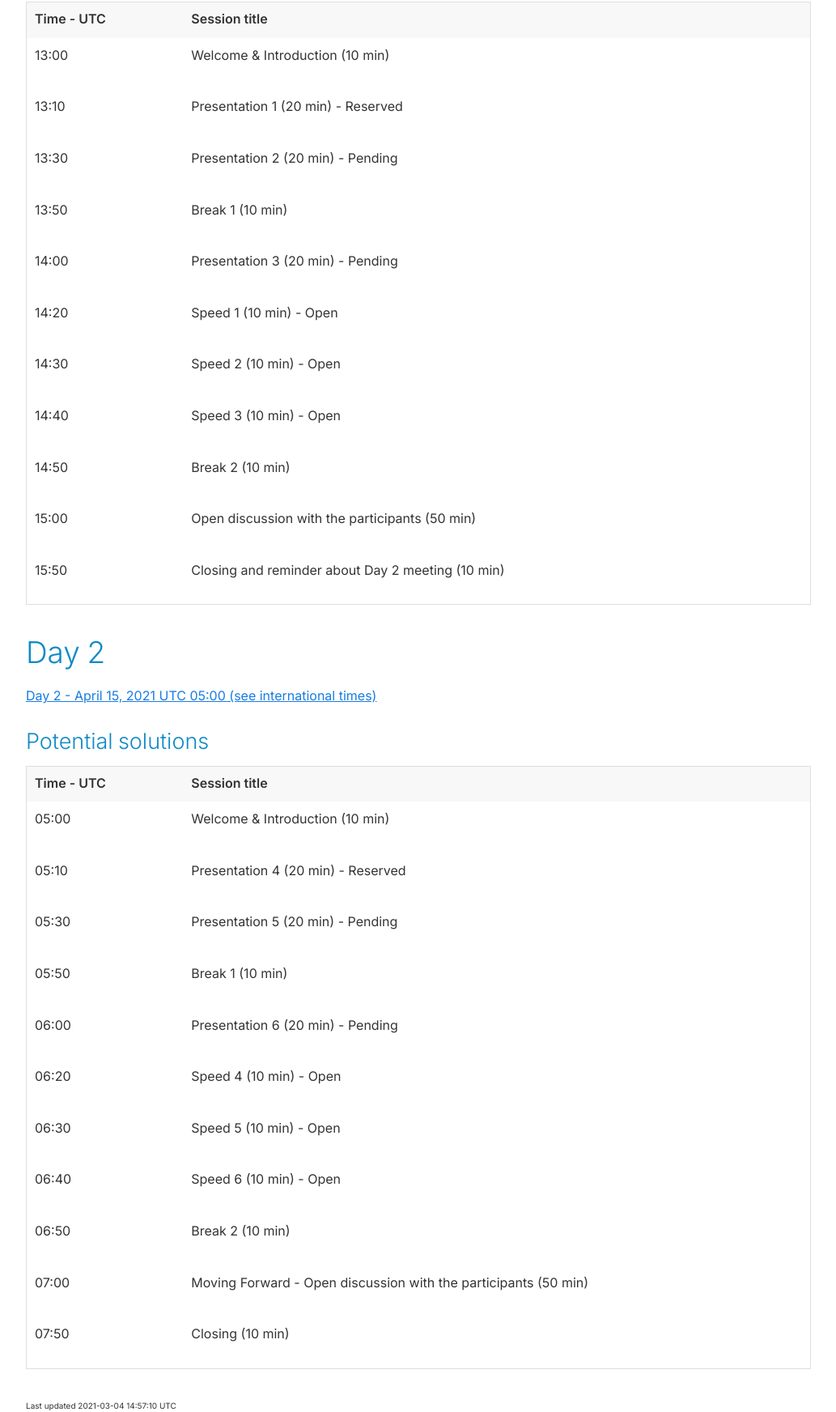
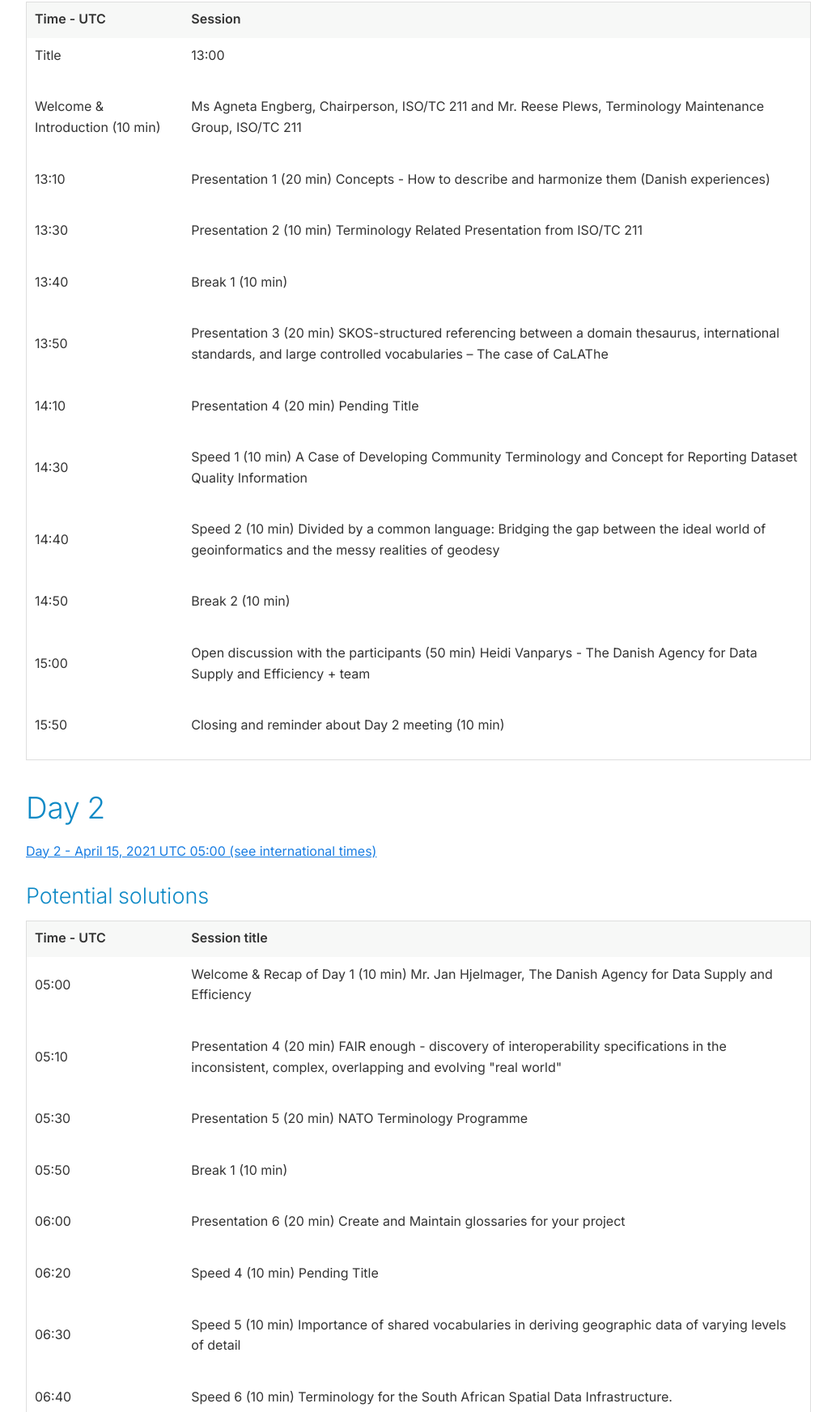
Before and after one commit to sharedconcepts/sharedconcepts.github.io, a plain HTML site: page agenda.html in a window 1280 px wide. Shown: the part 376-2120 px from the top of the page at 81% size, without its empty margins (123-1156 px from the left). Drawn offline with Linux system fonts and the light colour scheme; a web font is replaced by a local one.

Commit message:
deploy: 03d8b012bdd2bba8860e1065686270887e164f30

```diff
--- a/agenda.html
+++ b/agenda.html
@@ -169,7 +169,7 @@ p a>code:hover{color:rgba(0,0,0,.9)}
 <div id="preamble">
 <div class="sectionbody">
 <div class="paragraph">
-<p>This agenda is under revision, please check back&#8230;&#8203;</p>
+<p>This agenda is still under revision, however these are the presentation titles that have been promised; please check back&#8230;&#8203;</p>
 </div>
 </div>
 </div>
@@ -189,16 +189,24 @@ p a>code:hover{color:rgba(0,0,0,.9)}
 <thead>
 <tr>
 <th class="tableblock halign-left valign-top">Time - UTC</th>
-<th class="tableblock halign-left valign-top">Session title</th>
+<th class="tableblock halign-left valign-top">Session</th>
 </tr>
 </thead>
 <tbody>
 <tr>
 <td class="tableblock halign-left valign-top"><div class="content"><div class="paragraph">
+<p>Title</p>
+</div></div></td>
+<td class="tableblock halign-left valign-top"><div class="content"><div class="paragraph">
 <p>13:00</p>
 </div></div></td>
+</tr>
+<tr>
 <td class="tableblock halign-left valign-top"><div class="content"><div class="paragraph">
 <p>Welcome &amp; Introduction (10 min)</p>
+</div></div></td>
+<td class="tableblock halign-left valign-top"><div class="content"><div class="paragraph">
+<p>Ms Agneta Engberg, Chairperson, ISO/TC 211 and Mr. Reese Plews, Terminology Maintenance Group, ISO/TC 211</p>
 </div></div></td>
 </tr>
 <tr>
@@ -206,7 +214,7 @@ p a>code:hover{color:rgba(0,0,0,.9)}
 <p>13:10</p>
 </div></div></td>
 <td class="tableblock halign-left valign-top"><div class="content"><div class="paragraph">
-<p>Presentation 1 (20 min) - Reserved</p>
+<p>Presentation 1 (20 min) Concepts - How to describe and harmonize them (Danish experiences)</p>
 </div></div></td>
 </tr>
 <tr>
@@ -214,7 +222,15 @@ p a>code:hover{color:rgba(0,0,0,.9)}
 <p>13:30</p>
 </div></div></td>
 <td class="tableblock halign-left valign-top"><div class="content"><div class="paragraph">
-<p>Presentation 2 (20 min) - Pending</p>
+<p>Presentation 2 (10 min) Terminology Related Presentation from ISO/TC 211</p>
+</div></div></td>
+</tr>
+<tr>
+<td class="tableblock halign-left valign-top"><div class="content"><div class="paragraph">
+<p>13:40</p>
+</div></div></td>
+<td class="tableblock halign-left valign-top"><div class="content"><div class="paragraph">
+<p>Break 1 (10 min)</p>
 </div></div></td>
 </tr>
 <tr>
@@ -222,23 +238,15 @@ p a>code:hover{color:rgba(0,0,0,.9)}
 <p>13:50</p>
 </div></div></td>
 <td class="tableblock halign-left valign-top"><div class="content"><div class="paragraph">
-<p>Break 1 (10 min)</p>
+<p>Presentation 3 (20 min) SKOS-structured referencing between a domain thesaurus, international standards, and large controlled vocabularies – The case of CaLAThe</p>
 </div></div></td>
 </tr>
 <tr>
 <td class="tableblock halign-left valign-top"><div class="content"><div class="paragraph">
-<p>14:00</p>
+<p>14:10</p>
 </div></div></td>
 <td class="tableblock halign-left valign-top"><div class="content"><div class="paragraph">
-<p>Presentation 3 (20 min) - Pending</p>
-</div></div></td>
-</tr>
-<tr>
-<td class="tableblock halign-left valign-top"><div class="content"><div class="paragraph">
-<p>14:20</p>
-</div></div></td>
-<td class="tableblock halign-left valign-top"><div class="content"><div class="paragraph">
-<p>Speed 1 (10 min) - Open</p>
+<p>Presentation 4 (20 min) Pending Title</p>
 </div></div></td>
 </tr>
 <tr>
@@ -246,7 +254,7 @@ p a>code:hover{color:rgba(0,0,0,.9)}
 <p>14:30</p>
 </div></div></td>
 <td class="tableblock halign-left valign-top"><div class="content"><div class="paragraph">
-<p>Speed 2 (10 min) - Open</p>
+<p>Speed 1 (10 min) A Case of Developing Community Terminology and Concept for Reporting Dataset Quality Information</p>
 </div></div></td>
 </tr>
 <tr>
@@ -254,7 +262,7 @@ p a>code:hover{color:rgba(0,0,0,.9)}
 <p>14:40</p>
 </div></div></td>
 <td class="tableblock halign-left valign-top"><div class="content"><div class="paragraph">
-<p>Speed 3 (10 min) - Open</p>
+<p>Speed 2 (10 min) Divided by a common language: Bridging the gap between the ideal world of geoinformatics and the messy realities of geodesy</p>
 </div></div></td>
 </tr>
 <tr>
@@ -270,7 +278,7 @@ p a>code:hover{color:rgba(0,0,0,.9)}
 <p>15:00</p>
 </div></div></td>
 <td class="tableblock halign-left valign-top"><div class="content"><div class="paragraph">
-<p>Open discussion with the participants (50 min)</p>
+<p>Open discussion with the participants (50 min) Heidi Vanparys - The Danish Agency for Data Supply and Efficiency + team</p>
 </div></div></td>
 </tr>
 <tr>
@@ -311,7 +319,7 @@ p a>code:hover{color:rgba(0,0,0,.9)}
 <p>05:00</p>
 </div></div></td>
 <td class="tableblock halign-left valign-top"><div class="content"><div class="paragraph">
-<p>Welcome &amp; Introduction (10 min)</p>
+<p>Welcome &amp; Recap of Day 1 (10 min)  Mr. Jan Hjelmager, The Danish Agency for Data Supply and Efficiency</p>
 </div></div></td>
 </tr>
 <tr>
@@ -319,7 +327,7 @@ p a>code:hover{color:rgba(0,0,0,.9)}
 <p>05:10</p>
 </div></div></td>
 <td class="tableblock halign-left valign-top"><div class="content"><div class="paragraph">
-<p>Presentation 4 (20 min) - Reserved</p>
+<p>Presentation 4 (20 min) FAIR enough - discovery of interoperability specifications in the inconsistent, complex, overlapping and evolving "real world"</p>
 </div></div></td>
 </tr>
 <tr>
@@ -327,7 +335,7 @@ p a>code:hover{color:rgba(0,0,0,.9)}
 <p>05:30</p>
 </div></div></td>
 <td class="tableblock halign-left valign-top"><div class="content"><div class="paragraph">
-<p>Presentation 5 (20 min) - Pending</p>
+<p>Presentation 5 (20 min) NATO Terminology Programme</p>
 </div></div></td>
 </tr>
 <tr>
@@ -343,7 +351,7 @@ p a>code:hover{color:rgba(0,0,0,.9)}
 <p>06:00</p>
 </div></div></td>
 <td class="tableblock halign-left valign-top"><div class="content"><div class="paragraph">
-<p>Presentation 6 (20 min) - Pending</p>
+<p>Presentation 6 (20 min) Create and Maintain glossaries for your project</p>
 </div></div></td>
 </tr>
 <tr>
@@ -351,7 +359,7 @@ p a>code:hover{color:rgba(0,0,0,.9)}
 <p>06:20</p>
 </div></div></td>
 <td class="tableblock halign-left valign-top"><div class="content"><div class="paragraph">
-<p>Speed 4 (10 min) - Open</p>
+<p>Speed 4 (10 min) Pending Title</p>
 </div></div></td>
 </tr>
 <tr>
@@ -359,7 +367,7 @@ p a>code:hover{color:rgba(0,0,0,.9)}
 <p>06:30</p>
 </div></div></td>
 <td class="tableblock halign-left valign-top"><div class="content"><div class="paragraph">
-<p>Speed 5 (10 min) - Open</p>
+<p>Speed 5 (10 min) Importance of shared vocabularies in deriving geographic data of varying levels of detail</p>
 </div></div></td>
 </tr>
 <tr>
@@ -367,7 +375,7 @@ p a>code:hover{color:rgba(0,0,0,.9)}
 <p>06:40</p>
 </div></div></td>
 <td class="tableblock halign-left valign-top"><div class="content"><div class="paragraph">
-<p>Speed 6 (10 min) - Open</p>
+<p>Speed 6 (10 min) Terminology for the South African Spatial Data Infrastructure.</p>
 </div></div></td>
 </tr>
 <tr>
@@ -383,15 +391,23 @@ p a>code:hover{color:rgba(0,0,0,.9)}
 <p>07:00</p>
 </div></div></td>
 <td class="tableblock halign-left valign-top"><div class="content"><div class="paragraph">
-<p>Moving Forward - Open discussion with the participants (50 min)</p>
+<p>Moving Forward - Open discussion with the participants (50 min)  Heidi Vanparys - The Danish Agency for Data Supply and Efficiency + team</p>
 </div></div></td>
 </tr>
 <tr>
 <td class="tableblock halign-left valign-top"><div class="content"><div class="paragraph">
-<p>07:50</p>
+<p>07:45</p>
 </div></div></td>
 <td class="tableblock halign-left valign-top"><div class="content"><div class="paragraph">
-<p>Closing (10 min)</p>
+<p>Reaction and Final Thoughts (10 min) Ms Agneta Engberg, Chairperson, ISO/TC 211</p>
+</div></div></td>
+</tr>
+<tr>
+<td class="tableblock halign-left valign-top"><div class="content"><div class="paragraph">
+<p>07:55</p>
+</div></div></td>
+<td class="tableblock halign-left valign-top"><div class="content"><div class="paragraph">
+<p>Closing (5 min)</p>
 </div></div></td>
 </tr>
 </tbody>
@@ -402,7 +418,7 @@ p a>code:hover{color:rgba(0,0,0,.9)}
 </div>
 <div id="footer">
 <div id="footer-text">
-Last updated 2021-03-04 14:57:10 UTC
+Last updated 2021-04-09 16:42:47 UTC
 </div>
 </div>
 </body>
```
Also changed, not shown: index.html (+1 -1 lines).
